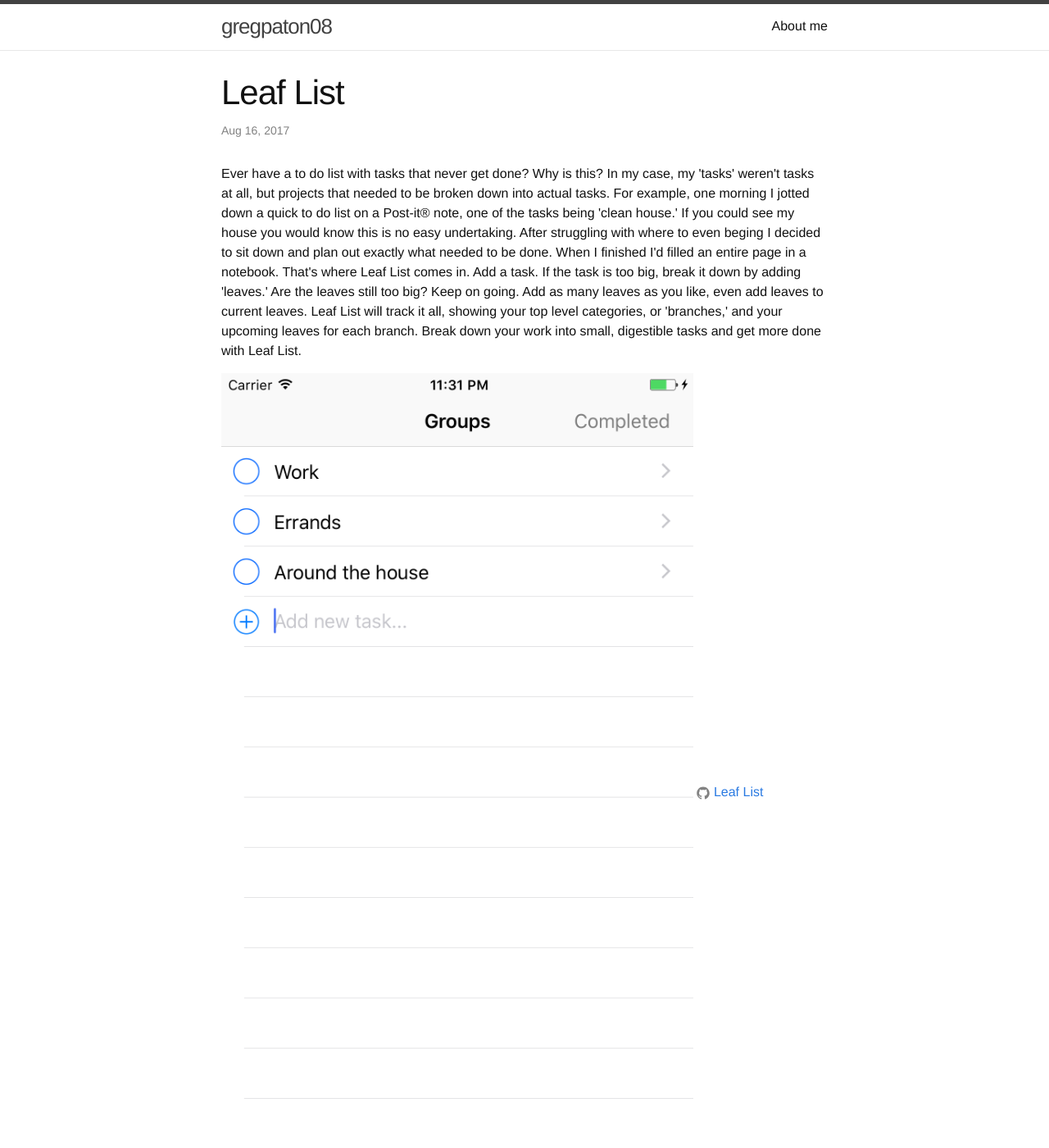
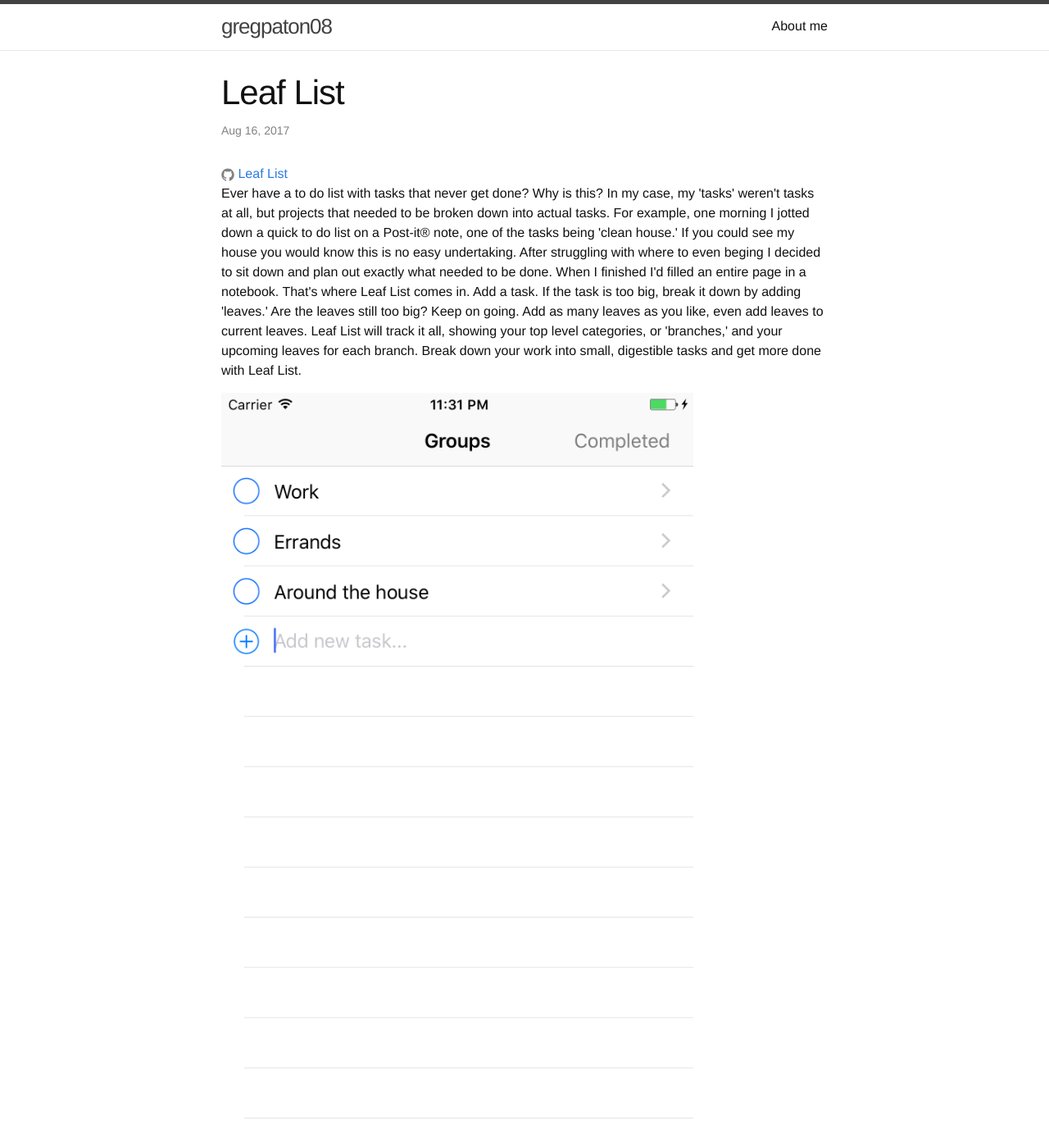
Before and after one commit to gregpaton08/gregpaton08.github.io, a Jekyll site: the page built from _posts/2017-08-16-leaf-list.html, in a window 1280 px wide and 1400 px high. Shown: the whole window at 82% size. Built offline with Jekyll 4.4.1, drawn with Linux system fonts in a browser that asks for light colours; nearby versions of some CDN libraries.

Commit message:
Update leaf list post

```diff
--- a/_posts/2017-08-16-leaf-list.html
+++ b/_posts/2017-08-16-leaf-list.html
@@ -4,10 +4,13 @@ layout: post
 
 <div class="about">
 
+  <a href="https://github.com/gregpaton08/leaf-list">
+    <span class="icon icon--github">{% include icon-github.svg %}</span>
+    Leaf List
+  </a>
+
   <p>Ever have a to do list with tasks that never get done? Why is this? In my case, my 'tasks' weren't tasks at all, but projects that needed to be broken down into actual tasks. For example, one morning I jotted down a quick to do list on a Post-it&reg; note, one of the tasks being 'clean house.' If you could see my house you would know this is no easy undertaking. After struggling with where to even beging I decided to sit down and plan out exactly what needed to be done. When I finished I'd filled an entire page in a notebook. That's where Leaf List comes in. Add a task. If the task is too big, break it down by adding 'leaves.' Are the leaves still too big? Keep on going. Add as many leaves as you like, even add leaves to current leaves. Leaf List will track it all, showing your top level categories, or 'branches,' and your upcoming leaves for each branch. Break down your work into small, digestible tasks and get more done with Leaf List.</p>
 
   <img src="{{ site.url }}/assets/leaf_list_group_view.png" width="576" height="1024">
 
-  <a href="https://github.com/gregpaton08/leaf-list"><span class="icon icon--github">{% include icon-github.svg %}</span>Leaf List</a>
-
 </div>
```
